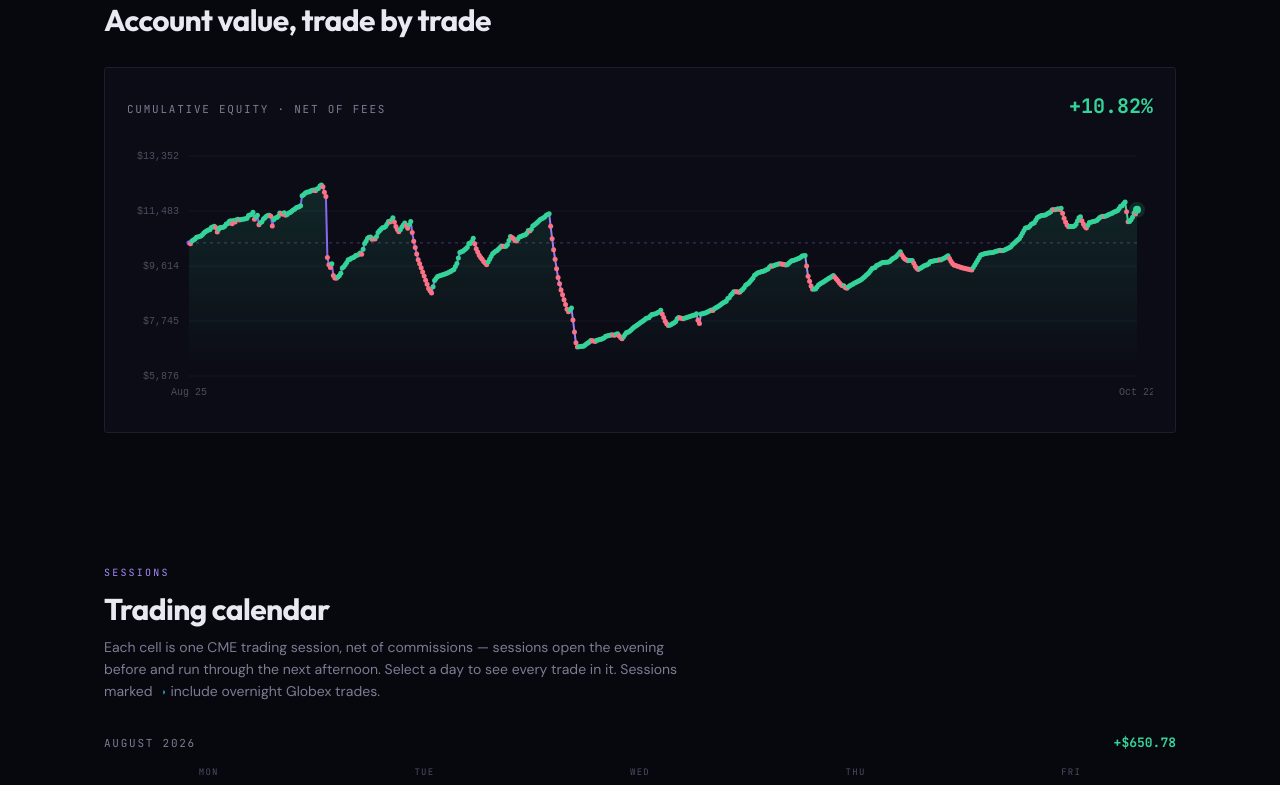
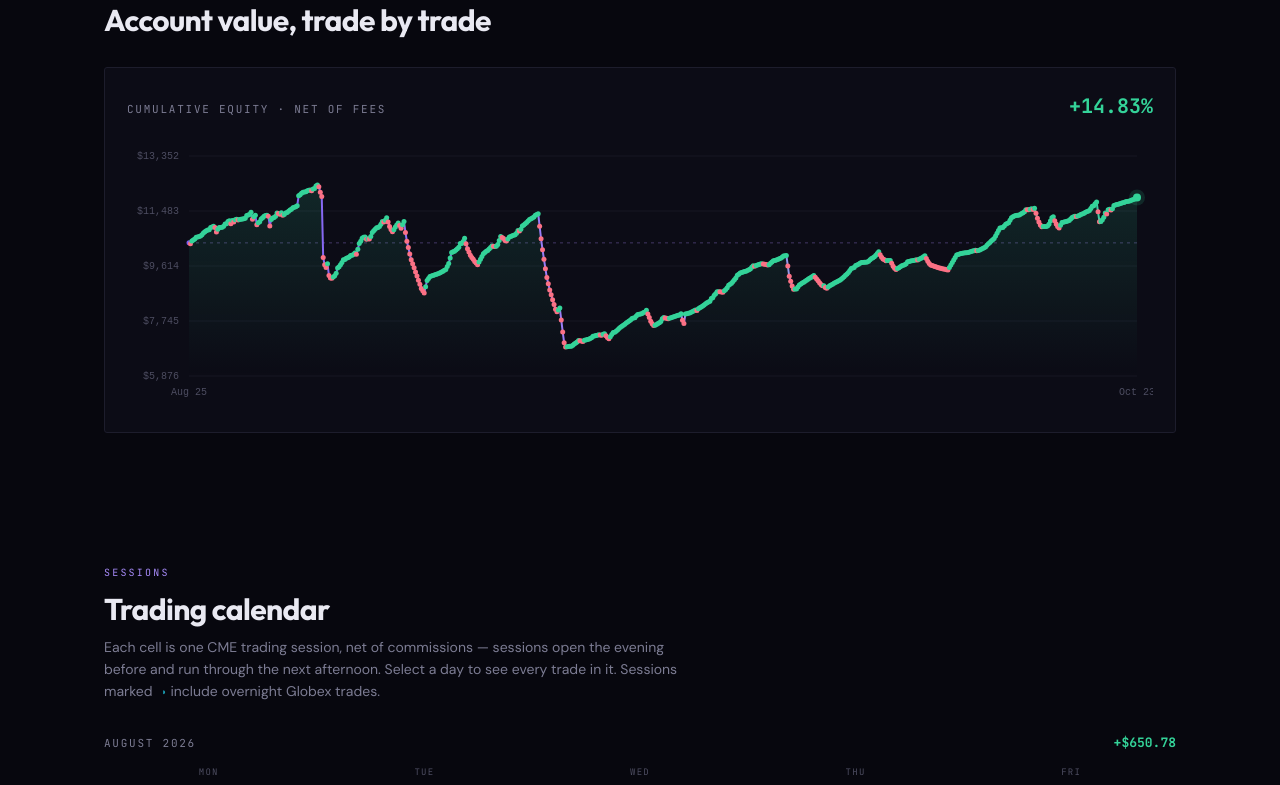
Before and after one commit to nickktolson-cpu/october-fund, a plain HTML site: page live.html in a window 1280 px wide. Shown: the part 1402-2187 px from the top of the page. Drawn offline with Linux system fonts and the light colour scheme.

Commit message:
Update liveoctober232026.html

```diff
--- a/live.html
+++ b/live.html
@@ -1111,7 +1111,27 @@ var TRADES = [
   { d:'2026-10-22', sym:'MGC', side:'Long', qty:1, entry:4070.60, exit:4078.80, tIn:'09:00:31', tOut:'09:52:55', bk:'NT', comm:2.58 },
   { d:'2026-10-22', sym:'MGC', side:'Long', qty:1, entry:4063.60, exit:4078.80, tIn:'09:08:23', tOut:'09:52:55', bk:'NT', comm:2.58 },
   { d:'2026-10-22', sym:'MNQ', side:'Long', qty:1, entry:29350.25, exit:29331.88, tIn:'09:29:04', tOut:'10:22:35', bk:'NT', comm:1.93 },
-  { d:'2026-10-22', sym:'MNQ', side:'Long', qty:1, entry:29257.25, exit:29331.88, tIn:'09:53:46', tOut:'10:22:35', bk:'NT', comm:1.93 }
+  { d:'2026-10-22', sym:'MNQ', side:'Long', qty:1, entry:29257.25, exit:29331.88, tIn:'09:53:46', tOut:'10:22:35', bk:'NT', comm:1.93 },
+  { d:'2026-10-22', sym:'MNQ', side:'Short', qty:1, entry:29358.50, exit:29350.50, tIn:'11:18:32', tOut:'11:20:10', bk:'NT', comm:1.93 },
+  { d:'2026-10-22', sym:'MNQ', side:'Long', qty:1, entry:29114.50, exit:29106.12, tIn:'18:05:09', tOut:'19:12:12', bk:'NT', comm:1.93 },
+  { d:'2026-10-22', sym:'MNQ', side:'Long', qty:1, entry:29083.75, exit:29106.12, tIn:'18:24:20', tOut:'19:12:12', bk:'NT', comm:1.93 },
+  { d:'2026-10-22', sym:'MNQ', side:'Long', qty:1, entry:29038.00, exit:29091.50, tIn:'19:10:03', tOut:'19:12:16', bk:'NT', comm:1.93 },
+  { d:'2026-10-22', sym:'MNQ', side:'Short', qty:1, entry:29119.00, exit:29109.50, tIn:'19:15:20', tOut:'19:16:17', bk:'NT', comm:1.93 },
+  { d:'2026-10-22', sym:'MGC', side:'Long', qty:1, entry:4034.60, exit:4036.30, tIn:'19:26:16', tOut:'19:27:04', bk:'NT', comm:2.58 },
+  { d:'2026-10-22', sym:'MGC', side:'Long', qty:1, entry:4034.60, exit:4036.30, tIn:'19:26:16', tOut:'19:27:04', bk:'NT', comm:2.58 },
+  { d:'2026-10-22', sym:'MGC', side:'Long', qty:1, entry:4034.60, exit:4036.30, tIn:'19:26:16', tOut:'19:27:04', bk:'NT', comm:2.58 },
+  { d:'2026-10-22', sym:'MGC', side:'Long', qty:1, entry:4034.60, exit:4036.30, tIn:'19:26:16', tOut:'19:27:04', bk:'NT', comm:2.58 },
+  { d:'2026-10-22', sym:'MNQ', side:'Short', qty:1, entry:29109.75, exit:29100.00, tIn:'19:32:21', tOut:'19:32:47', bk:'NT', comm:1.93 },
+  { d:'2026-10-22', sym:'MNQ', side:'Short', qty:1, entry:29157.75, exit:29152.50, tIn:'20:03:29', tOut:'20:03:52', bk:'NT', comm:1.93 },
+  { d:'2026-10-22', sym:'MNQ', side:'Short', qty:1, entry:29166.75, exit:29152.50, tIn:'20:03:36', tOut:'20:03:52', bk:'NT', comm:1.93 },
+  { d:'2026-10-22', sym:'MNQ', side:'Short', qty:1, entry:29138.25, exit:29134.25, tIn:'20:37:33', tOut:'20:38:51', bk:'NT', comm:1.93 },
+  { d:'2026-10-22', sym:'MNQ', side:'Short', qty:1, entry:29195.75, exit:29188.75, tIn:'20:45:54', tOut:'20:48:29', bk:'NT', comm:1.93 },
+  { d:'2026-10-22', sym:'MNQ', side:'Short', qty:1, entry:29195.75, exit:29188.75, tIn:'20:45:54', tOut:'20:48:29', bk:'NT', comm:1.93 },
+  { d:'2026-10-22', sym:'MNQ', side:'Short', qty:1, entry:29183.25, exit:29169.25, tIn:'22:52:56', tOut:'22:53:53', bk:'NT', comm:1.93 },
+  { d:'2026-10-22', sym:'MGC', side:'Short', qty:1, entry:4025.30, exit:4024.00, tIn:'23:05:10', tOut:'23:10:17', bk:'NT', comm:2.58 },
+  { d:'2026-10-23', sym:'MGC', side:'Short', qty:1, entry:4034.30, exit:4031.80, tIn:'01:03:55', tOut:'01:06:49', bk:'NT', comm:2.58 },
+  { d:'2026-10-23', sym:'MGC', side:'Short', qty:1, entry:4034.30, exit:4031.80, tIn:'01:03:55', tOut:'01:06:49', bk:'NT', comm:2.58 },
+  { d:'2026-10-23', sym:'MGC', side:'Short', qty:1, entry:4035.60, exit:4031.80, tIn:'01:05:46', tOut:'01:06:49', bk:'NT', comm:2.58 }
 ];
 
 /* Contract point values — add any instrument you trade */
@@ -1164,7 +1184,8 @@ var NOTES = {
   '2026-10-19': 'Sunday night and Monday, one session, 97 contracts, 75 winners, +$15. The night did the damage: short 2 MNQ at the Globex open, added 2 and then 1 as it rallied, five lots averaged up through a 180-point move. A buy stop was placed at 29,688 while the position was still open — first time in this record a stop was set before the exit was forced — and it filled three hours later for −$1,149. Then re-shorted six lots within thirty minutes and flattened at market for −$350 more, then two more for −$81. Gold ran the other way: a 10-lot short for +$324 and a 15-lot short at 2 AM for +$587 pulled the night back to +$42. Monday was smaller and faster, 59 contracts mostly in the morning window, +$22 after an eight-lot MGC long flattened at market for −$295 and a four-lot MNQ short flattened for −$311. Fourteen of 23 positions added against the entry. The stop was the right idea and it worked exactly as a stop should. The five lots it protected was the problem.',
   '2026-10-20': 'Monday evening, 7:54 to 10:10 PM: 40 contracts, 23 winners, +$305. Opened with a six-lot gold long averaged down for +$135. Then three market flattens in twenty minutes on Nasdaq: a four-lot short for −$314, a six-lot short for −$103, and a six-lot long that was open for two seconds, −$71. The next six-lot short, placed twenty seconds after that, ran 44 points for +$513 and paid for all of it. Every position was in size, every entry was in the evening. Tuesday morning was the opposite: one gold lot at 1:18 AM for +$10, then three positions between 9:55 and 10:03 — a one-lot gold short flattened at market for −$18, and two three-lot Nasdaq shorts, +$58 and +$77. Eight contracts, seven winners, +$128, nothing held past three minutes, nothing bigger than three. Session: 48 contracts, +$433.',
   '2026-10-21': 'Tuesday evening through Wednesday afternoon: 61 contracts, 49 winners, +$1,028. The evening was the best stretch in the record — a ten-lot short from the open for +$646, an eight-lot for +$391, a four-lot for +$51, every one averaged up, the ten-lot with a stop placed only once it was in profit, the eight-lot with none. Wednesday morning, 8:19 to 9:00, ten contracts, +$208, nothing bigger than four. Then five more hours after calling it a day: 27 contracts, −$284. Three short positions into a 170-point rally, each averaged up, each with a resting buy stop — a five-lot stopped at 30,026 for −$627, re-shorted 27 seconds later, five lots stopped at 30,028 for +$83, then a four-lot stopped at 30,113 for −$385. First session in the record where every large position had a stop on before it was needed, and every one of them fired. Afternoon was one to three lots, all winners.',
-  '2026-10-22': 'Wednesday evening and Thursday morning: 24 contracts, 20 winners, +$233. Evening was small and long — one gold lot, a four-lot and a three-lot Nasdaq long, a four-lot gold short at 1 AM, all winners, +$274. Thursday morning opened with longs into a 600-point Nasdaq selloff: a one-lot for +$76, gold longs for +$90 and +$299, a one-lot for +$57. Then long one at 29,442, one at 29,428, one at 29,350 — averaged down 90 points. Sell stops placed on two lots seventeen minutes in, 165 points below the first entry; both fired, −$334 and −$338. The third lot plus one more add recovered +$109 by 10:22. Position net −$563. Without it, the morning was +$796.'
+  '2026-10-22': 'Wednesday evening and Thursday: 25 contracts, 21 winners, +$247. Evening was small and long — one gold lot, a four-lot and a three-lot Nasdaq long, a four-lot gold short at 1 AM, all winners, +$274. Thursday morning opened with longs into a 600-point Nasdaq selloff: a one-lot for +$76, gold longs for +$90 and +$299, a one-lot for +$57. Then long one at 29,442, one at 29,428, one at 29,350 — averaged down 90 points. Sell stops placed on two lots seventeen minutes in, 165 points below the first entry; both fired, −$334 and −$338. The third lot plus one more add recovered +$109 by 10:22. Position net −$563. One more lot at 11:18 for +$14 and done. Without the stopped long, the day was +$810.',
+  '2026-10-23': 'Thursday evening, 6:05 PM to 1:04 AM: 19 contracts, 18 winners, +$404. Nothing bigger than four lots, and the four-lot was open for 48 seconds. Eleven positions, nine of them one or two contracts, most closed inside three minutes. The one held position was a three-lot Nasdaq long averaged down and flattened partly at market after an hour, +$129. First evening in the record traded entirely at this size.'
 };
 
 /* ═══════════ nothing below needs editing ═══════════ */
```
